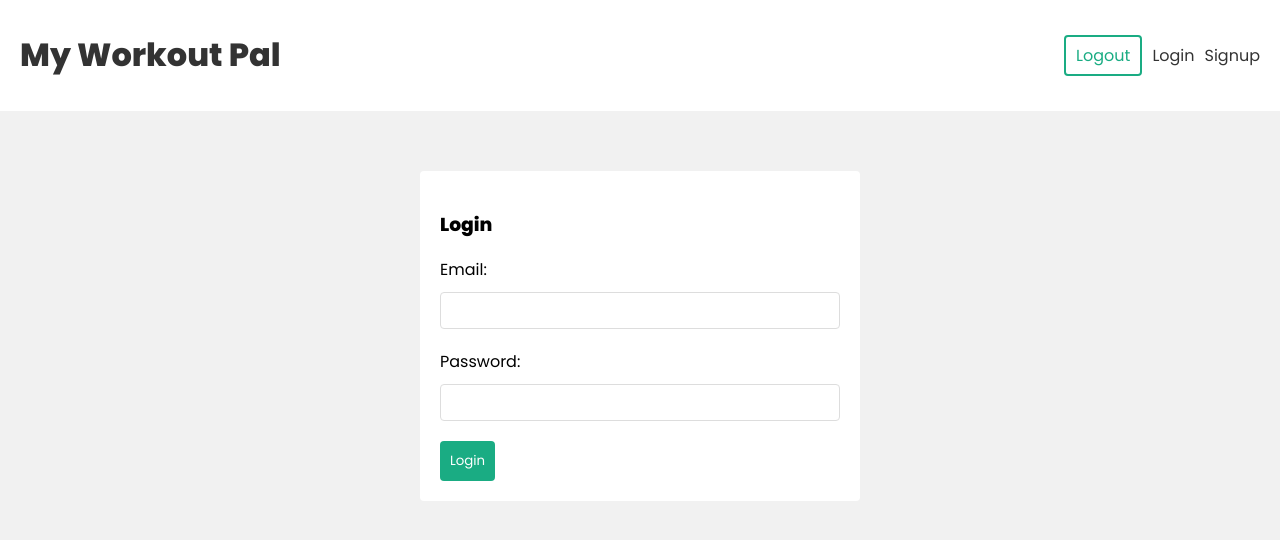
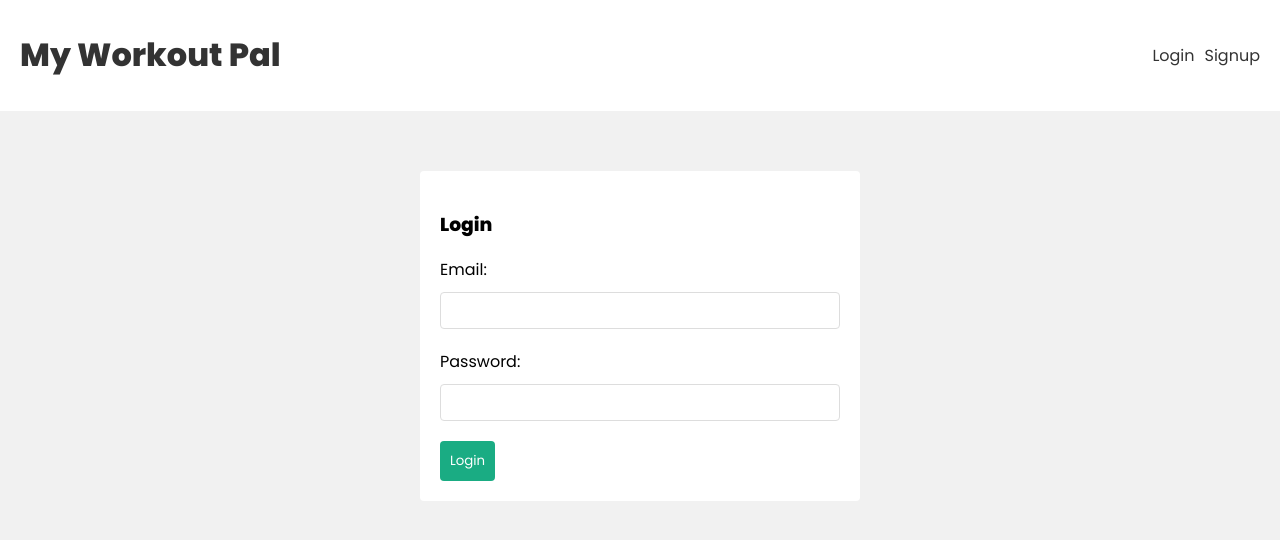
Before and after one commit to jmeirink/my-workout-pal-frontend, a React (Create React App) app: page /login in a window 1280 px wide. Shown: the top 540 px of the page. Built offline with nearby package versions, Linux system fonts and the light colour scheme; the HTML template or start-up script is replaced by a standard one.

Commit message:
configure initial auth status

```diff
--- a/src/components/Navbar.js
+++ b/src/components/Navbar.js
@@ -1,9 +1,11 @@
 import { Link } from "react-router-dom"
 import { useLogout } from "../hooks/useLogout"
+import { useAuthContext } from "../hooks/useAuthContext"
 
 const Navbar = () => {
 
   const { logout } = useLogout()
+  const { user } = useAuthContext()
 
   const handleClick = () => {
     logout()
@@ -16,13 +18,18 @@
           <h1>My Workout Pal</h1>
         </Link>
         <nav>
+          {user && (
             <div>
+              <span>{user.email}</span>
               <button onClick={handleClick}>Logout</button>
             </div>
+          )}
+          {!user && (
             <div>
               <Link to="/login">Login</Link>
               <Link to="/signup">Signup</Link>
             </div>
+          )}
         </nav>
       </div>
     </header>
--- a/src/context/AuthContext.js
+++ b/src/context/AuthContext.js
@@ -1,4 +1,4 @@
-import { createContext, useReducer } from "react"
+import { createContext, useReducer, useEffect } from "react"
 
 export const AuthContext = createContext()
 
@@ -18,6 +18,14 @@
     user: null
   })
 
+  useEffect(() => {
+    const user = JSON.parse(localStorage.getItem("user"))
+
+    if (user) {
+      dispatch({ type: "LOGIN", payload: user})
+    }
+  }, [])
+
   console.log("AuthContext state: ", state)
 
   return (
```
Also changed, not shown: src/hooks/useAuthContext.js (line endings or trailing spaces). Lines whose indentation alone changed are shown as unchanged.
